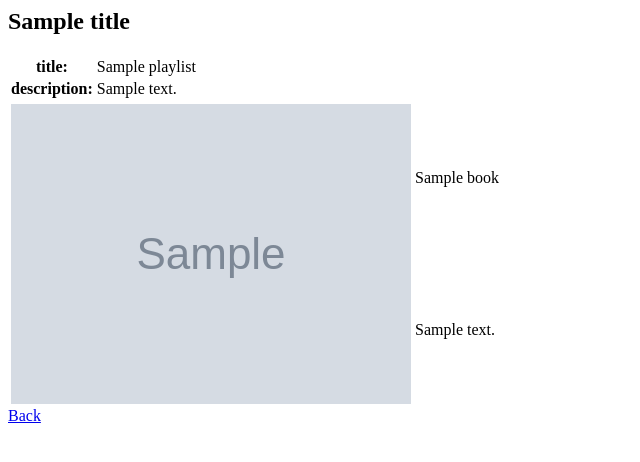
After one commit to tab0902/bookplaylist, a Django app: template main/templates/main/playlist/detail.html in a window 1280 px wide. The commit adds this page. Shown: the top 462 px of the page, without its empty margins (0-640 px from the left). Run offline with Django 3.2, Linux system fonts and the light colour scheme; the template is opened without the code that fills it: most values are stand-ins (such as "Sample title", 1, 10 or a date in 2020); grey boxes marked "Sample" are stand-in pictures.

Commit message:
Add views for playlist detail

```diff
--- /dev/null
+++ b/main/templates/main/playlist/detail.html
@@ -0,0 +1,28 @@
+{% load i18n %}
+<h2>{{ title }}</h2>
+
+<table>
+    <tbody>
+        <tr>
+            <th>{% trans 'title' %}:</th>
+            <td>{{ playlist.title }}</td>
+        </tr>
+        <tr>
+            <th>{% trans 'description' %}:</th>
+            <td>{{ playlist.description }}</td>
+        </tr>
+    </tbody>
+
+    <table>
+        {% for elm in playlist.playlistbook_set.all %}
+        <tr>
+            <td rowspan="2"><img src='{{ elm.book.cover }}'></td>
+            <td rowspan="1">{{ elm.book.title }}</td>
+        </tr>
+        <tr>
+            <td>{{ elm.description }}</td>
+        </tr>
+        {% endfor %}
+</table>
+
+<a href="{% if 'q=' in request.META.HTTP_REFERER %}{{ request.META.HTTP_REFERER }}{% else %}{% url 'main:playlist' %}{% endif %}">{% trans 'Back' %}</a>
--- a/main/templates/main/playlist/list.html
+++ b/main/templates/main/playlist/list.html
@@ -11,7 +11,7 @@
 
 <dl>
     {% for playlist in playlists %}
-    <dt>{{ playlist.title }}</dt>
+    <dt><a href="{% url 'main:playlist_detail' playlist.pk %}">{{ playlist.title }}</a></dt>
     <dd>{{ playlist.description }}</dd>
     {% empty %}
     <dt>{% trans 'No data' %}</dt>
--- a/main/urls.py
+++ b/main/urls.py
@@ -5,4 +5,5 @@ app_name = 'main'
 urlpatterns = [
     path('', views.IndexView.as_view(), name='index'),
     path('playlist/', views.PlaylistView.as_view(), name='playlist'),
+    path('playlist/<uuid:pk>/', views.PlaylistDetailView.as_view(), name='playlist_detail'),
 ]
```
Also changed, not shown: main/views.py (+11 -0 lines).
